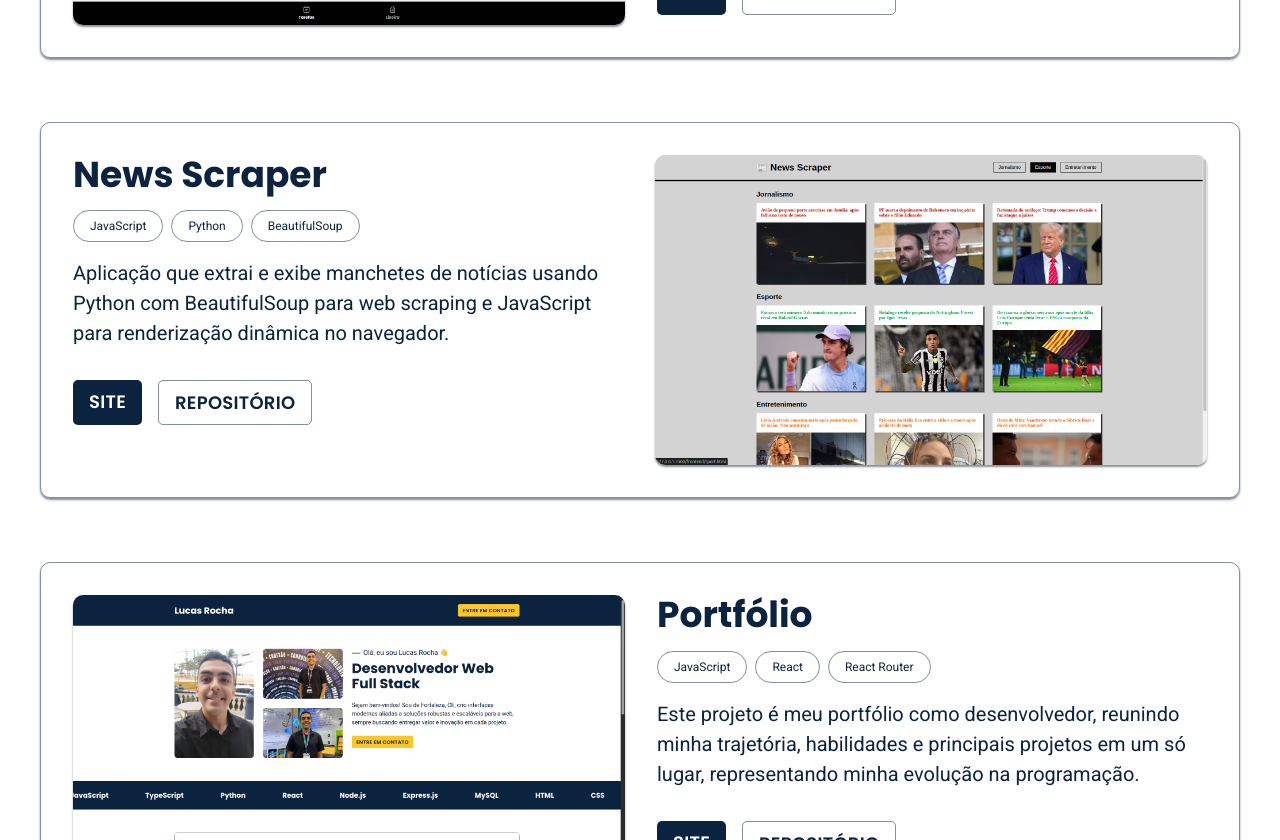
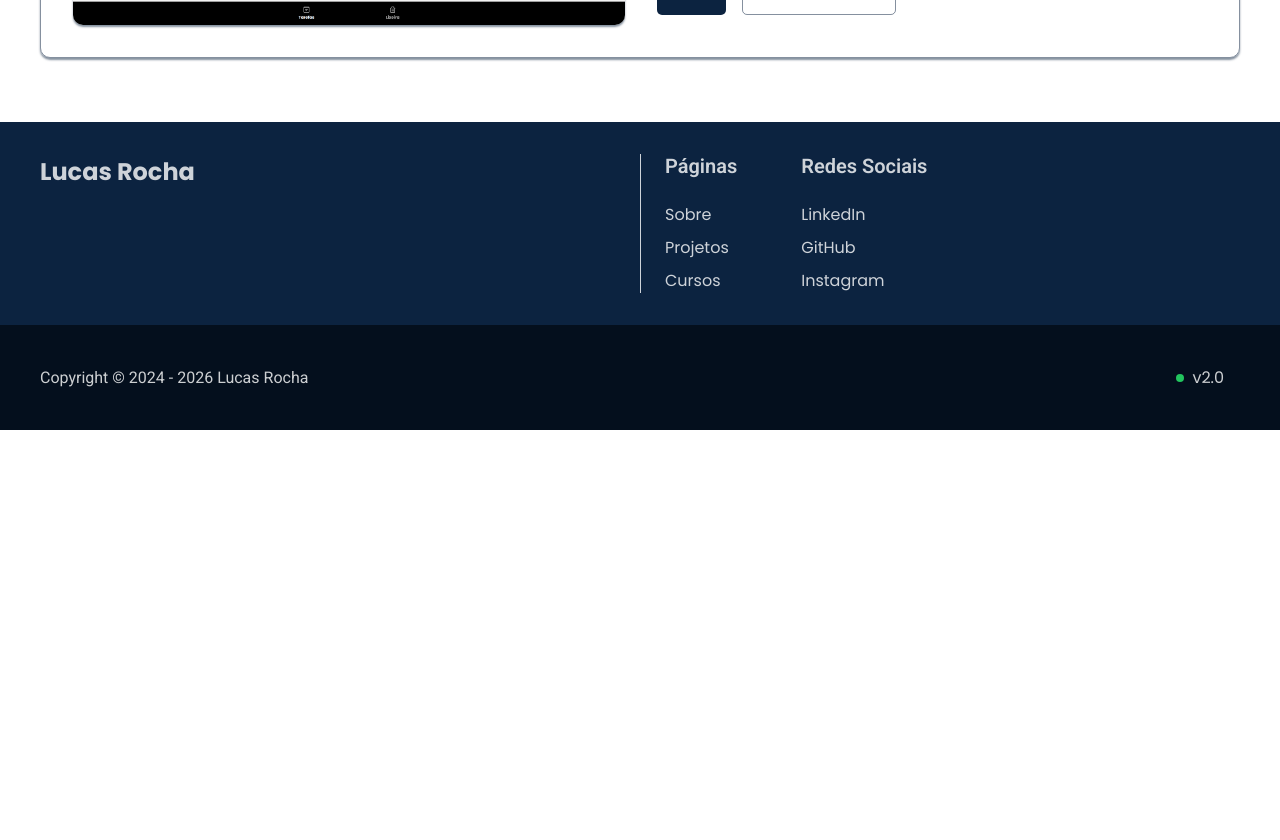
Before and after one commit to lucasrochabz/portfolio, a React (Vite) app: page / in a window 1280 px wide. Shown: the part 1960-2800 px from the top of the page. After the commit the page ends 2390 px from the top, so only its background shows below. Built offline with nearby package versions, Linux system fonts and the light colour scheme.

Commit message:
add featuredProjects

```diff
--- a/package.json
+++ b/package.json
@@ -1,6 +1,6 @@
 {
   "name": "portfolio",
-  "version": "2.1.4",
+  "version": "2.2.4",
   "private": true,
   "type": "module",
   "scripts": {
--- a/src/components/Footer/Footer.module.css
+++ b/src/components/Footer/Footer.module.css
@@ -21,7 +21,7 @@
   flex-wrap: wrap;
   align-items: start;
   border-left: 1px solid;
-  gap: var(--space-lg);
+  gap: var(--space-xl);
   padding-left: 1.5rem;
 }
 
@@ -43,7 +43,7 @@
 }
 
 .section {
-  background-color: #000;
+  background-color: #040f1d;
   padding: 2rem 0px;
 }
 
--- a/src/components/ProjectCard/ProjectCard.jsx
+++ b/src/components/ProjectCard/ProjectCard.jsx
@@ -11,11 +11,6 @@ const images = import.meta.glob('/src/assets/projects/*', {
 const ProjectCard = ({ project }) => {
   const imageModule = images[`/src/assets/projects/${project.image}`];
   const imagePath = imageModule?.default;
-
-  const linkVariantMap = {
-    demo: 'primary',
-    repo: 'secondary',
-  };
 
   return (
     <div className={styles.card}>
@@ -33,15 +28,13 @@ const ProjectCard = ({ project }) => {
         <p className={styles.summary}>{project.summary}</p>
 
         <nav className={styles.links}>
-          {project.links.map((link) => (
-            <Anchor.Root
-              key={link.url}
-              href={link.url}
-              variant={linkVariantMap[link.type]}
-            >
-              {link.name}
-            </Anchor.Root>
-          ))}
+          <Anchor.Root href={project.links.demo} variant="primary">
+            Site
+          </Anchor.Root>
+
+          <Anchor.Root href={project.links.repository} variant="secondary">
+            Repositório
+          </Anchor.Root>
         </nav>
       </div>
     </div>
@@ -53,13 +46,10 @@ ProjectCard.propTypes = {
     image: PropTypes.string.isRequired,
     name: PropTypes.string.isRequired,
     tools: PropTypes.arrayOf(PropTypes.string).isRequired,
-    links: PropTypes.arrayOf(
-      PropTypes.shape({
-        name: PropTypes.string.isRequired,
-        url: PropTypes.string.isRequired,
-        variant: PropTypes.oneOf(['demo', 'repo']),
-      }),
-    ),
+    links: PropTypes.shape({
+      demo: PropTypes.string.isRequired,
+      repository: PropTypes.string.isRequired,
+    }),
     summary: PropTypes.string.isRequired,
   }).isRequired,
 };
--- a/src/components/ProjectList/ProjectList.jsx
+++ b/src/components/ProjectList/ProjectList.jsx
@@ -1,15 +1,34 @@
-import { projects } from '@/data/projects';
+import PropTypes from 'prop-types';
 import { ProjectCard } from '../ProjectCard';
 import styles from './ProjectList.module.css';
 
-const ProjectList = () => {
+// fix: add proptypes
+const ProjectList = ({ projects }) => {
   return (
     <section className={`container ${styles.projectList}`}>
-      {projects.items.map((project, id) => (
+      {projects.map((project, id) => (
         <ProjectCard key={id} project={project} />
       ))}
     </section>
   );
 };
 
+ProjectList.propTypes = {
+  projects: PropTypes.arrayOf(
+    PropTypes.shape({
+      id: PropTypes.number.isRequired,
+      name: PropTypes.string.isRequired,
+      featured: PropTypes.bool,
+      slug: PropTypes.string.isRequired,
+      image: PropTypes.string.isRequired,
+      tools: PropTypes.arrayOf(PropTypes.string).isRequired,
+      summary: PropTypes.string.isRequired,
+      links: PropTypes.shape({
+        demo: PropTypes.string.isRequired,
+        repository: PropTypes.string.isRequired,
+      }).isRequired,
+    }),
+  ).isRequired,
+};
+
 export default ProjectList;
--- a/src/data/projects.js
+++ b/src/data/projects.js
@@ -5,107 +5,72 @@ export const projects = {
     {
       id: 1,
       name: 'Bodega',
+      featured: true,
       slug: 'bodega',
       image: 'bodega.png',
       tools: ['JavaScript', 'React', 'React Router'],
       summary:
         'Este projeto é uma simulação de e-commerce, desenvolvido com JavaScript e React no front-end, proporcionando uma experiência de compra online completa e eficiente.',
-      links: [
-        {
-          name: 'Site',
-          url: 'https://bodega-dev.vercel.app',
-          type: 'demo',
-        },
-        {
-          name: 'Repositório',
-          url: 'https://github.com/lucasrochabz/bodega',
-          type: 'repo',
-        },
-      ],
+      links: {
+        demo: 'https://bodegashop.vercel.app',
+        repository: 'https://github.com/lucasrochabz/bodega',
+      },
     },
     {
       id: 2,
       name: 'Bodega API',
+      featured: true,
       slug: 'bodega-api',
       image: 'bodega-api.png',
       tools: ['Node.js', 'Express', 'MySQL', 'Json Web Token', 'Bcrypt'],
       summary:
         'API de e-commerce em Node.js e Express que conecta o front-end ao banco de dados, com funcionalidades de autenticação, gerenciamento de produtos, estoque e pedidos.',
-      links: [
-        {
-          name: 'Site',
-          url: 'https://bodega-api-production.up.railway.app/api/docs',
-          type: 'demo',
-        },
-        {
-          name: 'Repositório',
-          url: 'https://github.com/lucasrochabz/bodega-api',
-          type: 'repo',
-        },
-      ],
+      links: {
+        demo: 'https://bodega-api-production.up.railway.app/api/docs',
+        repository: 'https://github.com/lucasrochabz/bodega-api',
+      },
     },
     {
       id: 3,
       name: 'To-do List',
+      featured: true,
       slug: 'to-do-list',
       image: 'to-do-list.png',
       tools: ['TypeScript', 'React', 'React Router'],
       summary:
         'Aplicação de lista de tarefas desenvolvida com JavaScript e React em arquitetura SPA, permitindo criar, editar, concluir, restaurar e excluir tarefas, com filtros, busca e persistência de dados no localStorage.',
-      links: [
-        {
-          name: 'Site',
-          url: 'https://todolistlucas.vercel.app',
-          type: 'demo',
-        },
-        {
-          name: 'Repositório',
-          url: 'https://github.com/lucasrochabz/to-do-list',
-          type: 'repo',
-        },
-      ],
+      links: {
+        demo: 'https://todolistlucas.vercel.app',
+        repository: 'https://github.com/lucasrochabz/to-do-list',
+      },
     },
     {
       id: 4,
       name: 'News Scraper',
+      featured: false,
       slug: 'news-scraper',
       image: 'news-scraper.png',
       tools: ['JavaScript', 'Python', 'BeautifulSoup'],
       summary:
         'Aplicação que extrai e exibe manchetes de notícias usando Python com BeautifulSoup para web scraping e JavaScript para renderização dinâmica no navegador.',
-      links: [
-        {
-          name: 'Site',
-          url: 'https://lucasrochabz.github.io/news-scraper',
-          type: 'demo',
-        },
-        {
-          name: 'Repositório',
-          url: 'https://github.com/lucasrochabz/news-scraper',
-          type: 'repo',
-        },
-      ],
+      links: {
+        demo: 'https://lucasrochabz.github.io/news-scraper',
+        repository: 'https://github.com/lucasrochabz/news-scraper',
+      },
     },
     {
       id: 5,
       name: 'Portfólio',
+      featured: false,
       slug: 'portfolio',
       image: 'portfolio.png',
       tools: ['JavaScript', 'React', 'React Router'],
       summary:
         'Este projeto é meu portfólio como desenvolvedor, reunindo minha trajetória, habilidades e principais projetos em um só lugar, representando minha evolução na programação.',
-      links: [
-        {
-          name: 'Site',
-          url: 'https://lucasrochabz.vercel.app',
-          type: 'demo',
-        },
-        {
-          name: 'Repositório',
-          url: 'https://github.com/lucasrochabz/portfolio',
-          type: 'repo',
-        },
-      ],
+      links: {
+        demo: 'https://lucasrochabz.vercel.app',
+        repository: 'https://github.com/lucasrochabz/portfolio',
+      },
     },
   ],
 };
--- a/src/pages/HomePage/HomePage.jsx
+++ b/src/pages/HomePage/HomePage.jsx
@@ -1,17 +1,21 @@
+import { projects } from '@/data/projects';
 import { Header } from '@/components/Header';
 import { Hero } from '@/components/Hero';
 import { Marquee } from '@/components/Marquee';
 import { ProjectList } from '@/components/ProjectList';
 import { Footer } from '@/components/Footer';
 
+// fix: add botão para ver todos os projetos
 const HomePage = () => {
+  const featuredProjects = projects.items.filter((project) => project.featured);
+
   return (
     <>
       <Header />
       <main>
         <Hero />
         <Marquee />
-        <ProjectList />
+        <ProjectList projects={featuredProjects} />
       </main>
       <Footer />
     </>
--- a/src/pages/ProjectsPage/ProjectsPage.jsx
+++ b/src/pages/ProjectsPage/ProjectsPage.jsx
@@ -5,12 +5,14 @@ import { ProjectList } from '@/components/ProjectList';
 
 // fix: resolver depois problema do container no projetcList
 const ProjectsPage = () => {
+  const allProjects = projects.items;
+
   return (
     <Layout>
       <Heading variant="title">{projects.title}</Heading>
       <p className="subtitle">{projects.subtitle}</p>
 
-      <ProjectList />
+      <ProjectList projects={allProjects} />
     </Layout>
   );
 };
```
